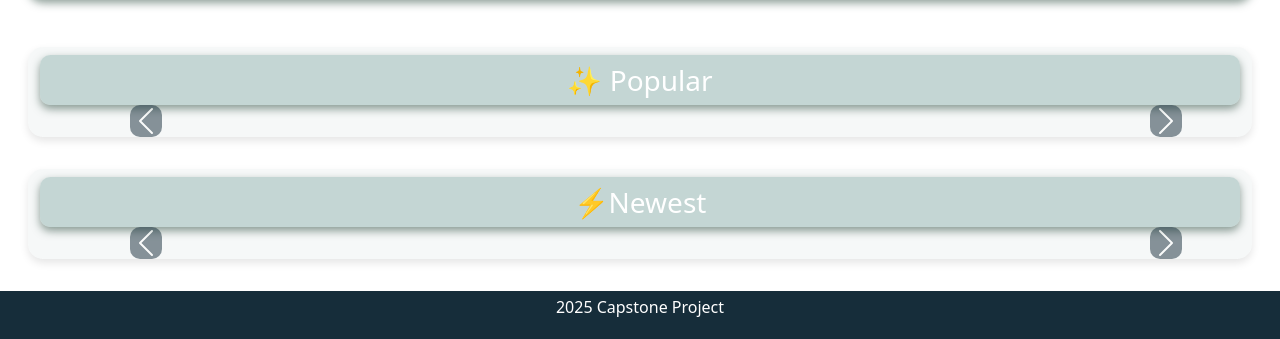
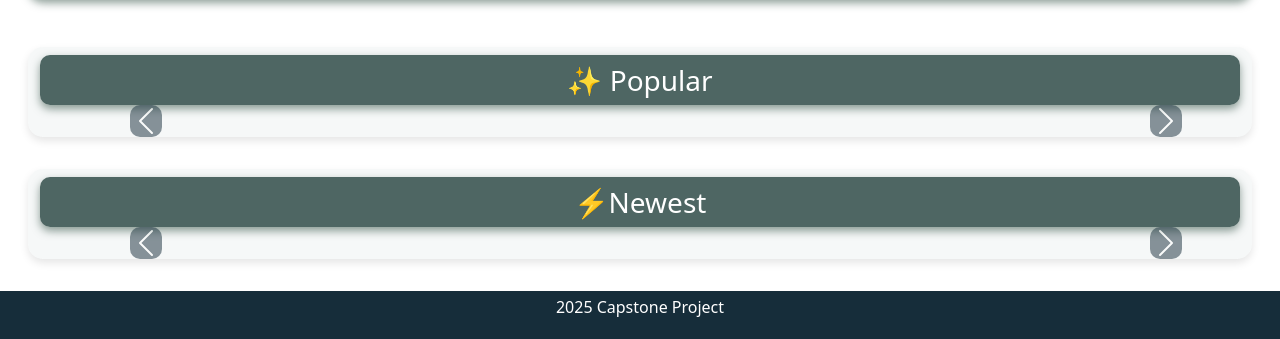
Before and after one commit to asthapatel1125/LMS_CAPSTONE_2025, a FastAPI app: page /search/home in a window 1280 px wide. Shown: the part 497-836 px from the top of the page. Run offline with FastAPI, Linux system fonts and the light colour scheme; data that the repository does not hold is empty.

Commit message:
edited the search page frontend aesthetic a little

```diff
--- a/Search/src/app/views/static/css/search.css
+++ b/Search/src/app/views/static/css/search.css
@@ -92,7 +92,7 @@
 }
 
 .carousel-header{
-  background-color: #97b8b383;
+  background-color: #284440cf;
   color: white;
   border-radius: 10px;
   box-shadow: 0 4px 8px rgba(31, 64, 51, 0.51);
```
